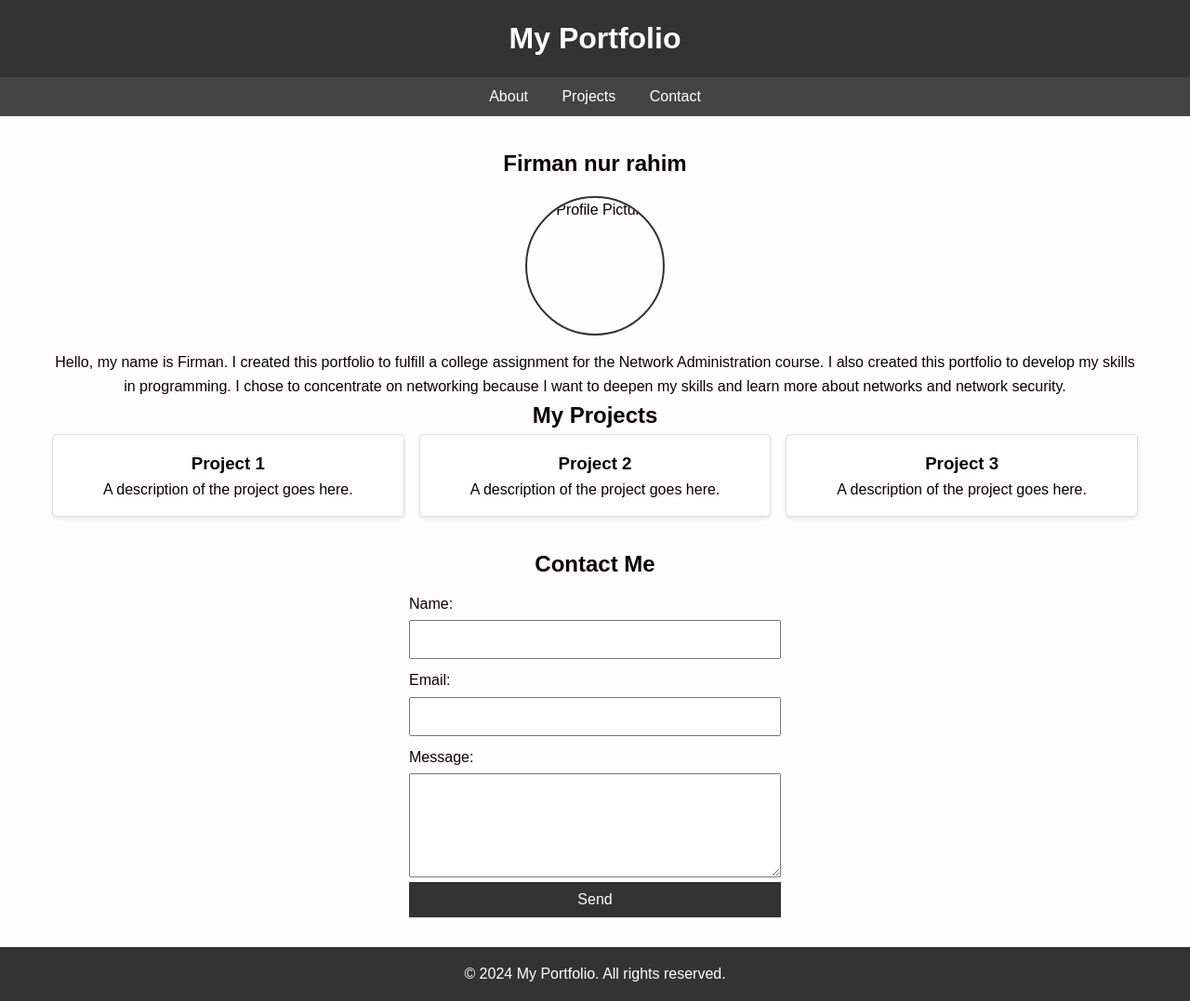
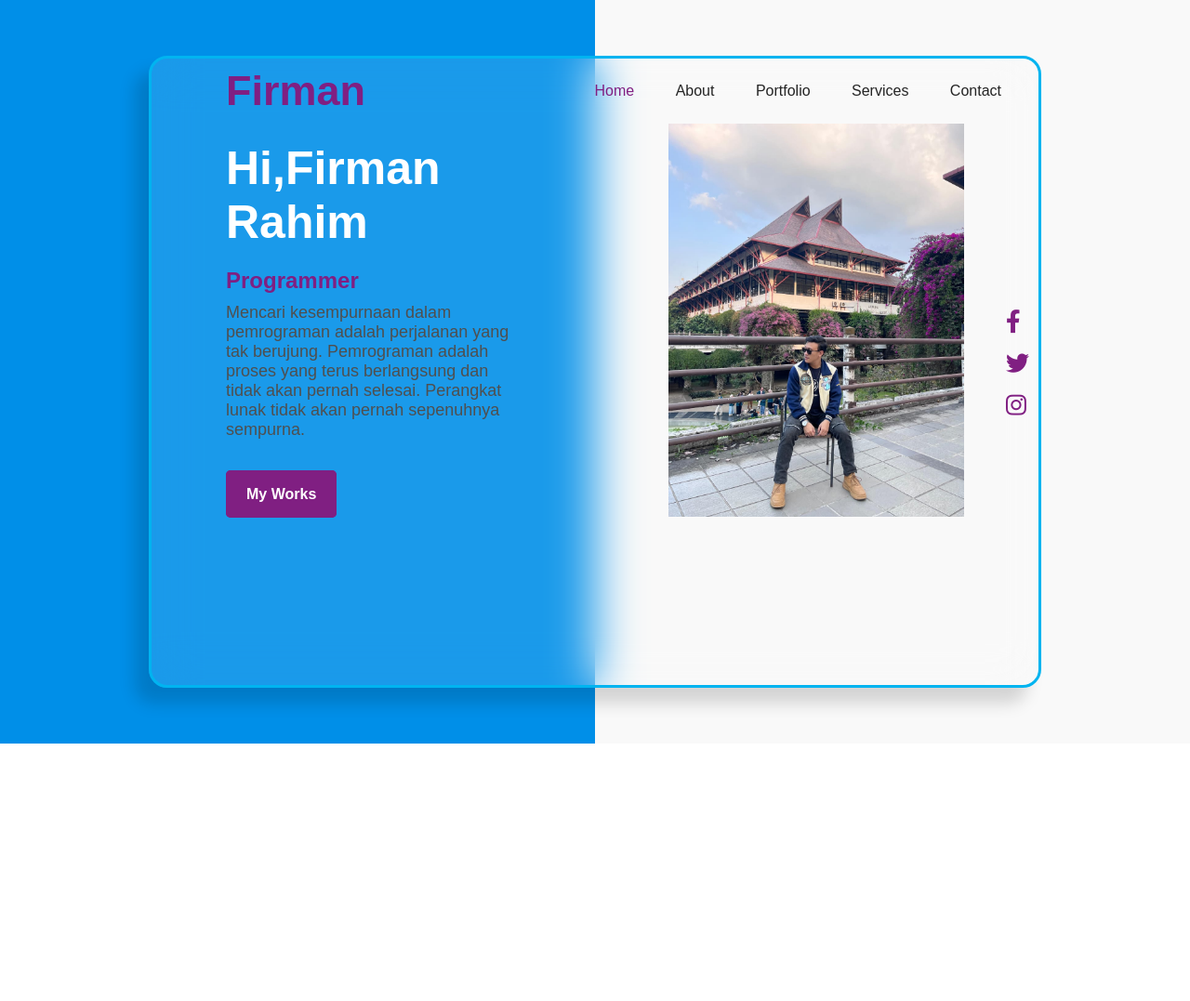
Before and after one commit to melexx27/firmanrahim, a plain HTML site: page index.html in a window 1280 px wide. Shown: the whole page at 93% size. After the commit the page ends 800 px from the top, so only its background shows below. Drawn offline with Linux system fonts and the light colour scheme.

Commit message:
Add files via upload

```diff
--- a/index.html
+++ b/index.html
@@ -2,111 +2,50 @@
 <html lang="en">
 <head>
     <meta charset="UTF-8">
+    <meta http-equiv="X-UA-Compatible" content="IE=edge">
     <meta name="viewport" content="width=device-width, initial-scale=1.0">
-    <title>Responsive Portfolio</title>
-    <link rel="stylesheet" href="styles.css">
-    <style>
-        .about {
-            text-align: center;
-        }
-        .profile-pic {
-            width: 150px;
-            height: 150px;
-            border-radius: 50%;
-            object-fit: cover;
-            display: block;
-            margin: 1rem auto;
-            border: 2px solid #333;
-        }
-        .contact {
-            display: flex;
-            flex-direction: column;
-            align-items: center;
-            text-align: center;
-        }
-        .contact form {
-            width: 100%;
-            max-width: 400px;
-            display: flex;
-            flex-direction: column;
-        }
-        .contact label {
-            margin-top: 10px;
-            text-align: left;
-            width: 100%;
-        }
-        .contact input, .contact textarea, .contact button {
-            width: 100%;
-            margin-top: 5px;
-            padding: 10px;
-            font-size: 1rem;
-        }
-        .contact button {
-            background-color: #333;
-            color: #fff;
-            border: none;
-            cursor: pointer;
-        }
-        .contact button:hover {
-            background-color: #555;
-        }
-    </style>
+    <title>Portfolio</title>
+
+    <!-- Link Icon -->
+    <link rel="stylesheet" href="https://cdnjs.cloudflare.com/ajax/libs/font-awesome/6.3.0/css/all.min.css">
+
+    <!-- link File CSS -->
+    <link rel="stylesheet" href="style.css">
 </head>
 <body>
-    <header>
-        <h1>My Portfolio</h1>
-    </header>
+    <div class="contanier">
+        <div class="hero">
+            <nav>
+                <a href="#" class="logo">Firman</a>
 
-    <nav>
-        <a href="#about">About</a>
-        <a href="#projects">Projects</a>
-        <a href="#contact">Contact</a>
-    </nav>
+                <div class="nav-links">
+                    <a class="active" href="#">home</a>
+                    <a href="#">about</a>
+                    <a href="#">portfolio</a>
+                    <a href="#">services</a>
+                    <a href="#">contact</a>
+                </div>
+            </nav>
 
-    <div class="container">
-        <section id="about" class="about">
-            <h2>Firman nur rahim</h2>
-            <section id="about" class="about">
-                <img src="gambar/saya.jpg" alt="Profile Picture" class="profile-pic">
-                <p>Hello, my name is Firman. I created this portfolio to fulfill a college assignment for the Network Administration course. I also created this portfolio to develop my skills in programming. I chose to concentrate on networking because I want to deepen my skills and learn more about networks and network security.
+            <div class="content">
+                <div class="div-text">
+                    <h1>Hi,Firman Rahim</h1>
+                    <h4>Programmer</h4>
+                    <p>Mencari kesempurnaan dalam pemrograman adalah perjalanan yang tak berujung. Pemrograman adalah proses yang terus berlangsung dan tidak akan pernah selesai. Perangkat lunak tidak akan pernah sepenuhnya sempurna.</p>
+                        <a href="#" class="btn">My Works</a>
+                </div>
 
-        <section id="projects" class="projects">
-            <h2>My Projects</h2>
-            <div class="projects-grid">
-                <div class="project">
-                    <h3>Project 1</h3>
-                    <p>A description of the project goes here.</p>
-                </div>
-                <div class="project">
-                    <h3>Project 2</h3>
-                    <p>A description of the project goes here.</p>
-                </div>
-                <div class="project">
-                    <h3>Project 3</h3>
-                    <p>A description of the project goes here.</p>
+                <div class="div-img">
+                    <img src="saya.jpg" alt="">
                 </div>
             </div>
-        </section>
 
-        <section id="contact" class="contact">
-             <h2>Contact Me</h2>
-            <form action="https://formspree.io/f/{your_form_id}" method="POST">
-                <label for="name">Name:</label>
-                <input type="text" id="name" name="name" required>
-
-                <label for="email">Email:</label>
-                <input type="email" id="email" name="email" required>
-
-                <label for="message">Message:</label>
-                <textarea id="message" name="message" rows="5" required></textarea>
-
-                <button type="submit">Send</button>
-            </form>
-        </section>
+            <div class="soc-link">
+                <a href=""><i class="fa-brands fa-facebook-f"></i></a>
+                <a href=""><i class="fa-brands fa-twitter"></i></a>
+                <a href=""><i class="fa-brands fa-instagram"></i></a>
+            </div>
+        </div>
     </div>
-
-    <footer>
-        <p>&copy; 2024 My Portfolio. All rights reserved.</p>
-    </footer>
 </body>
 </html>
--- /dev/null
+++ b/style.css
@@ -0,0 +1,189 @@
+*{
+    padding: 0;
+    margin: 0;
+    box-sizing: border-box;
+    font-family: sans-serif;
+    text-decoration: none;
+}
+.contanier{
+    width: 100%;
+    height: 100vh;
+    background-color: #f9f9f9;
+    display: flex;
+    justify-content: center;
+    align-items: center;
+}
+.contanier::before{
+    content: '';
+    position: absolute;
+    height: 100%;
+    width: 50%;
+    top: 0;
+    left: 0;
+    background-color: #008fe8;
+}
+.contanier .hero{
+    position: relative;
+    z-index: 10;
+    height: 85vh;
+    width: 75%;
+    background: rgba(255, 255, 255, 0.1);
+    backdrop-filter: blur(25px);
+    border: 3px solid #00b4f0;
+    border-radius: 20px;
+    box-shadow: -15px 17px 17px rgba(10, 10, 10, 0.15);
+    padding: 0 40px 0 80px;
+}
+.hero nav{
+    display: flex;
+    justify-content: space-between;
+    align-items: center;
+    height: 70px;
+    width: 100%;
+}
+.hero nav .logo{
+    color: #801f82;
+    font-size: 45px;
+    font-weight: bold;
+}
+.hero nav .nav-links a {
+    color: #242424;
+    margin-left: 40px;
+    text-transform: capitalize;
+    transition: 0.3s;
+}
+.hero nav .nav-links a:hover,
+.hero nav .nav-links a.active{
+    color: #801f82;
+}
+.hero .content{
+    display: flex;
+    justify-content: space-between;
+    align-items: center;
+    padding-right: 40px;
+}
+.hero .content .div-text{
+    width: 40%;
+}
+.hero .content .div-text h1{
+    margin-bottom: 20px;
+    font-size: 50px;
+    color: #fff;
+}
+.hero .content .div-text h4{
+    color: #801f82;
+    font-size: 24px;
+    margin-bottom: 10px;
+}
+.hero .content .div-text p{
+    color: #4f4f4f;
+    margin-bottom: 50px;
+    font-size: 18px;
+}
+.hero .content .div-text .btn{
+    padding: 15px 20px;
+    background-color: #801f82;
+    border: 2px solid #801f82;
+    color: #fff;
+    border-radius: 5px;
+    font-weight: bold;
+}
+.hero .content .div-text .btn:hover{
+    color: #801f82;
+    transition: 0.3s;
+    background-color: transparent;
+}
+
+.soc-link{
+    position: absolute;
+    top: 50%;
+    right: 10px;
+    transform: translateY(-50%);
+    display: flex;
+    flex-direction: column;
+}
+.soc-link a i{
+    font-size: 25px;
+    cursor: pointer;
+    color: #801f82;
+    margin-bottom: 20px;
+    transition: 0.4s;
+}
+.soc-link a i:hover{
+    color: #0792f6;
+}
+
+.hero .content .div-img{
+    width: 40%;
+}
+.hero .content .div-img img{
+    width: 100%;
+}
+/* animation */
+
+.hero .logo,
+.hero .content .div-text h1,
+.hero .content .div-text h4,
+.hero .content .div-text .btn{
+    position: relative;
+    top: 50px;
+    animation: slide-top .5s linear forwards;
+    opacity: 0;
+}
+.hero .logo{
+    animation-delay: 0.2s;
+}
+.hero .content .div-text h1{
+    animation-delay: 0.5s;
+}
+.hero .content .div-text h4{
+    animation-delay: 0.9s;
+}
+.hero .content .div-text .btn{
+    animation-delay: 1.8s;
+}
+@keyframes slide-top{
+    0%{
+        top: 50px;
+        opacity: 0;
+    }
+    100%{
+        top: 0;
+        opacity: 1;
+    }
+}
+
+.hero .content .div-text p{
+    position: relative;
+    left: 100px;
+    animation: slide-right .5s linear forwards;
+    animation-delay: 1.3s;
+    opacity: 0;
+}
+@keyframes slide-right{
+    0%{
+        left: 100px;
+        opacity: 0;
+    }
+    100%{
+        left: 0;
+        opacity: 1;
+    }
+}
+
+.hero .content .div-img img{
+    opacity: 0;
+    transform: scale(0.8);
+    animation: fade-img .5s linear forwards;
+    animation-delay: 2.1s;
+}
+@keyframes fade-img{
+    0%{
+        opacity: 0;
+        transform: scale(0.8);
+    }
+    100%{
+        opacity: 1;
+        transform: scale(1);
+    }
+}
```
